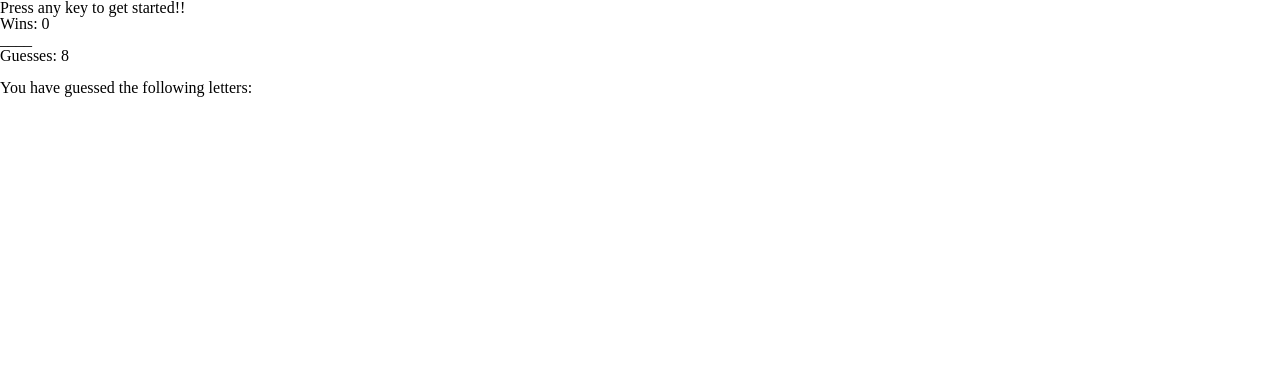
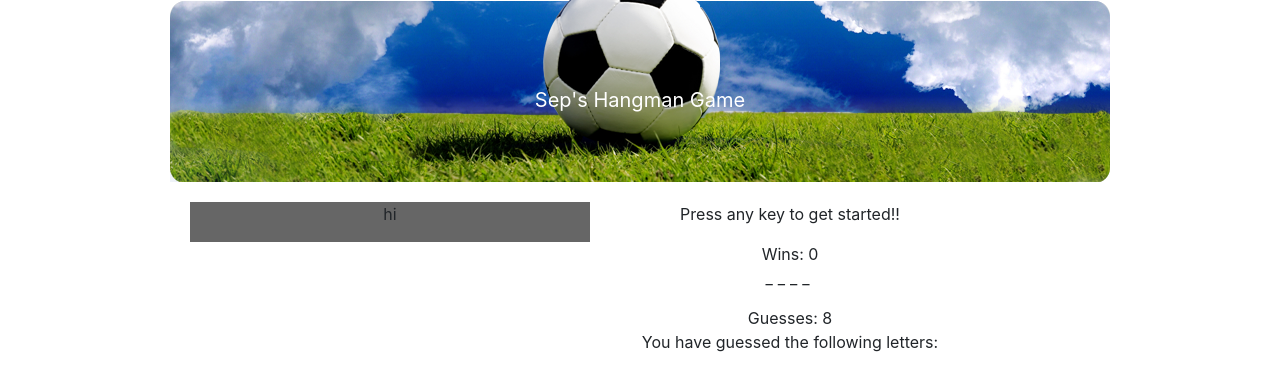
Before and after one commit to sepanther/Word-Guess-Game, a plain HTML site: page index.html in a window 1280 px wide. Drawn offline with nearby package versions, Linux system fonts and the light colour scheme.

Commit message:
letter-spacing

```diff
--- a/assets/css/style.css
+++ b/assets/css/style.css
@@ -0,0 +1,32 @@
+header {
+    width:940px;
+    height:182px;
+    margin:auto;
+    padding:85px;
+    background-image:url("../images/soccer_banner.png");
+    color:white;
+    font-size:20px;
+    text-align:center;
+}
+
+.main {
+    width:940px;
+    margin:auto;
+    padding:20px;
+    text-align:center;
+}
+
+.left, .right {
+    width:400px;
+    float:left;
+}
+
+.left {
+    background:#666;
+}
+
+.right {}
+
+#display {
+    letter-spacing: 5px;
+}
--- a/assets/javascript/game.js
+++ b/assets/javascript/game.js
@@ -143,5 +143,9 @@ document.onkeyup = function(event) {
     if (isWordGuessed() || numGuesses === 0) {
         newGame();
     }
+    if (isWordGuessed()) {
+        var cheer = document.getElementById("cheer");
+        cheer.play();
+    }
 }
 }
--- a/index.html
+++ b/index.html
@@ -6,17 +6,33 @@
     <title>Guess My Word</title>
     <meta name="viewport" content="width=device-width, initial-scale=1">
     <link rel="stylesheet" type="text/css" media="screen" href="assets/css/reset.css" />
+    <link rel="stylesheet" href="https://stackpath.bootstrapcdn.com/bootstrap/4.1.3/css/bootstrap.min.css" integrity="sha384-MCw98/SFnGE8fJT3GXwEOngsV7Zt27NXFoaoApmYm81iuXoPkFOJwJ8ERdknLPMO" crossorigin="anonymous">
     <link rel="stylesheet" type="text/css" media="screen" href="assets/css/style.css" />
 </head>
 <body>
+    <audio id=cheer>
+        <source src="/assets/audio/cheer.mp3" type="audio/mp3">
+    </audio>
+    <header>
+    <div class="container-fluid">
+        Sep's Hangman Game
+    </div>
+    </header>
+    <div class=main>
+    <div class=left>
+        <p>hi</p>
+    </div>
 
+    <div class=right>
 
     <p>Press any key to get started!!</p>
     <div id=wins>Wins: 0</div>
     <p id=display></p>
-    <div id=guesses>Guesses: 8</div><br>
+    <div id=guesses>Guesses: 8</div>
     <div id=letters>You have guessed the following letters:</div>
     <div id=lettersGuessed>Letters Guessed</div>
+    </div>
+    </div>
 
 <script src="assets/javascript/game.js"></script>
 </body>
```
Also changed, not shown: assets/images/soccer_banner.png (added), 1 other file.
